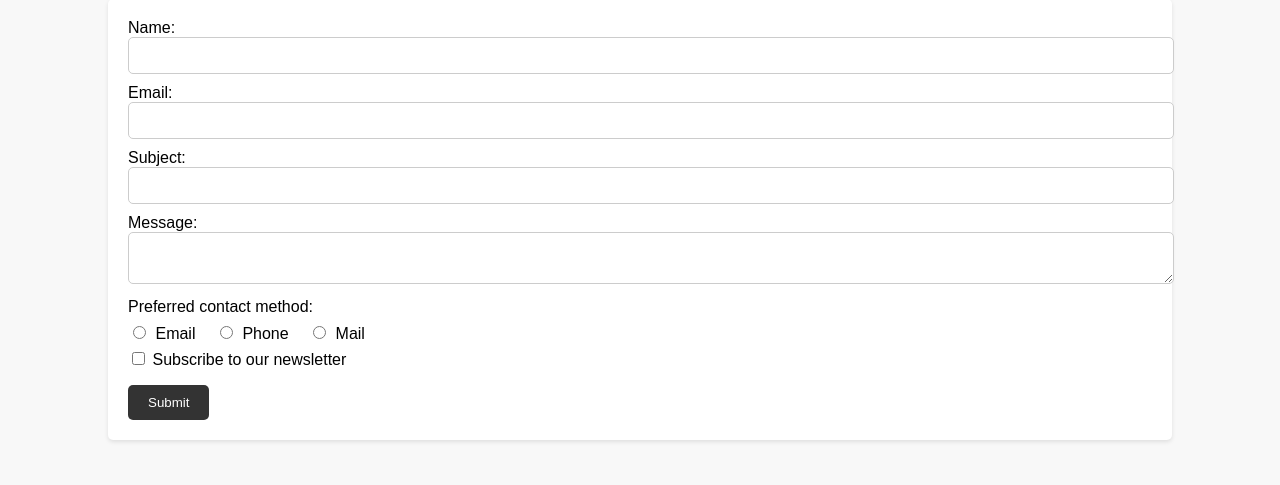
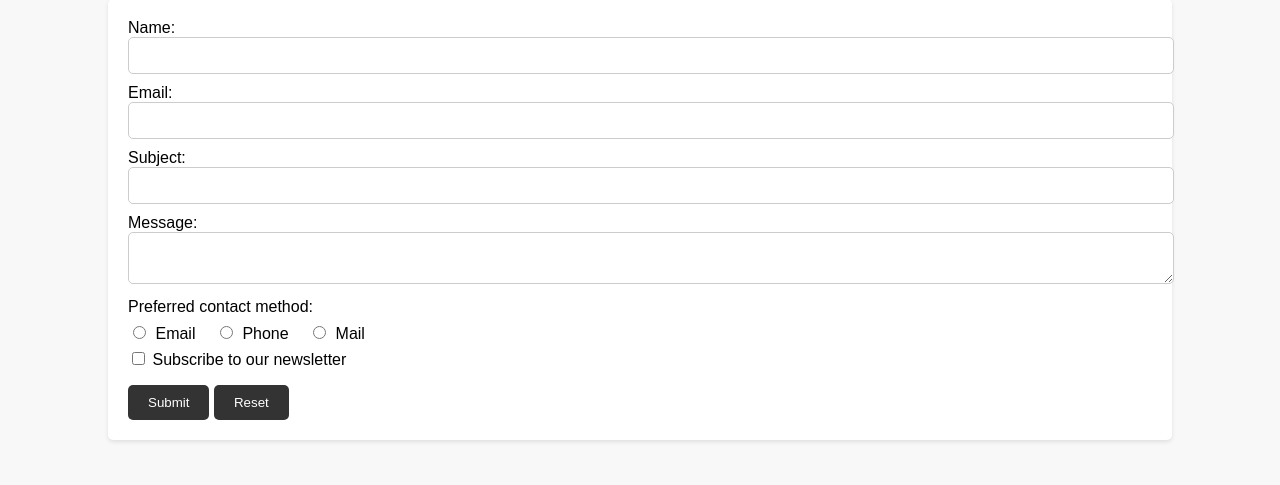
Before and after one commit to LBohry/html-css-academic-small-project, a PHP site: page /pages/contact.html in a window 1280 px wide. Shown: the part 78-563 px from the top of the page. Run offline with PHP 8.4, Linux system fonts and the light colour scheme.

Commit message:
added new hover effects

```diff
--- a/pages/contact.html
+++ b/pages/contact.html
@@ -35,6 +35,8 @@
         <label for="subscribe"> Subscribe to our newsletter</label><br>
 
         <input type="submit" value="Submit">
+        <input type="reset">
+
     </form>
 </body>
 
--- a/styles.css
+++ b/styles.css
@@ -209,7 +209,20 @@ form input[type="submit"] {
 }
 
 form input[type="submit"]:hover {
-    background-color: #444;
+    background-color: #1134f8;
+}
+
+form input[type="reset"] {
+    padding: 10px 20px;
+    border: none;
+    border-radius: 5px;
+    background-color: #333;
+    color: #fff;
+    cursor: pointer;
+}
+
+form input[type="reset"]:hover {
+    background-color: #942020;
 }
 
 .contact-header {
```
